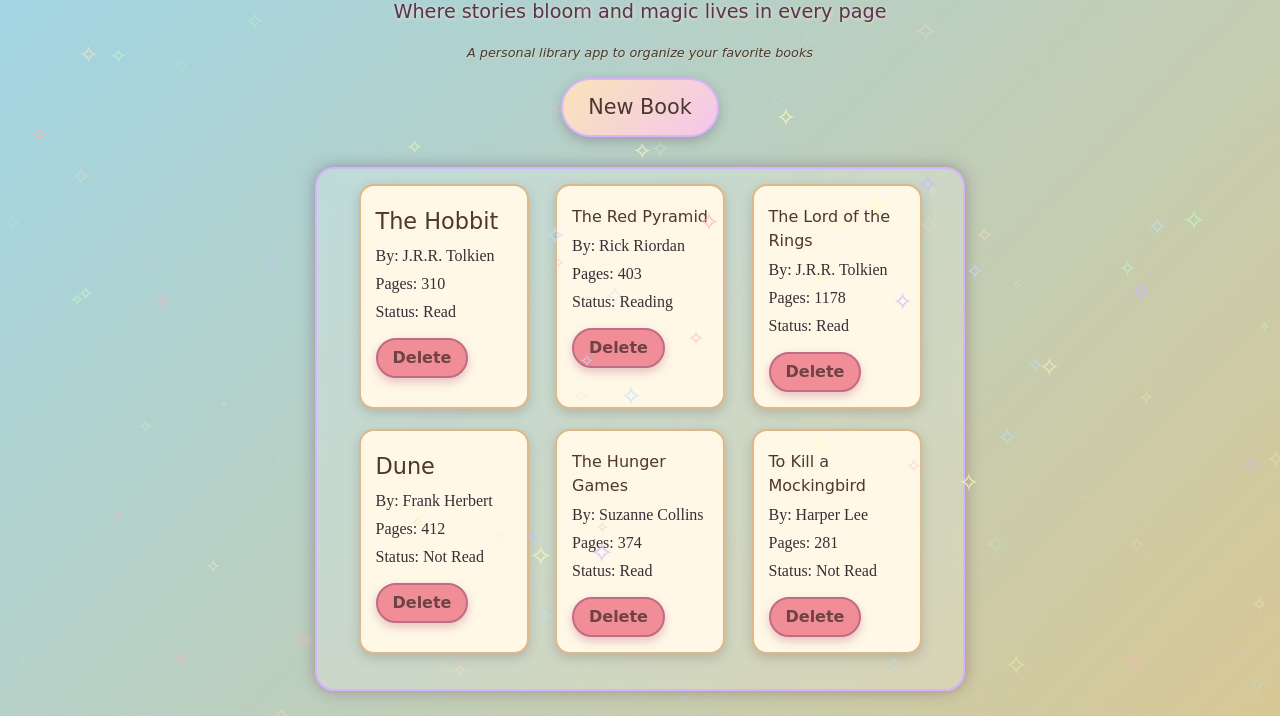
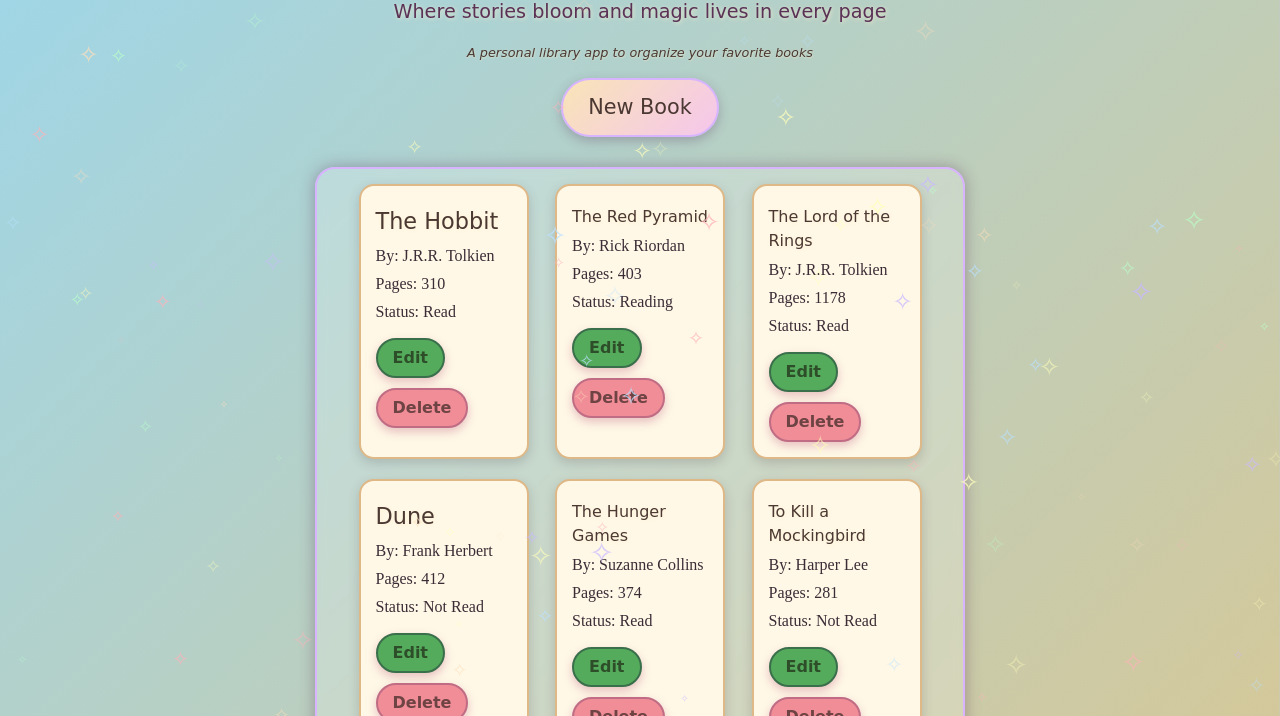
Before and after one commit to nuvashrestha/Library-App, a plain HTML site: page index.html in a window 1280 px wide. Shown: the part 58-774 px from the top of the page. Drawn offline with nearby package versions, Linux system fonts and the light colour scheme.

Commit message:
Add edit button functionality and styling to book display

```diff
--- a/book.js
+++ b/book.js
@@ -20,6 +20,7 @@ function addBookToLibrary(title, author, pages, read) {
     displayBook();
 }
 
+
 function displayBook() {
     booksContainer.innerHTML = '';
     myLibrary.forEach(book => {
@@ -31,6 +32,7 @@ function displayBook() {
         let bookPagesRead = document.createElement("p");
         let bookRead = document.createElement("p");
         let removeButton = document.createElement("button");
+        let editButton = document.createElement("button");
 
         bookCard.appendChild(bookTitle);
         bookCard.appendChild(bookAuthor);
@@ -43,6 +45,10 @@ function displayBook() {
         bookPagesRead.textContent = "Pages: " + book.pages;
         bookRead.textContent = "Status: " + book.read;
 
+        editButton.className = "edit-button";
+        editButton.textContent = "Edit";
+        bookCard.appendChild(editButton);
+
         removeButton.className = "remove-button";
         removeButton.textContent = "Delete";
         bookCard.appendChild(removeButton);
@@ -50,6 +56,7 @@ function displayBook() {
         booksContainer.appendChild(bookCard);
     });
 }
+
 
 addBookToLibrary("The Hobbit", "J.R.R. Tolkien", 310, "Read");
 addBookToLibrary("The Red Pyramid", "Rick Riordan", 403, "Reading");
--- a/style.css
+++ b/style.css
@@ -131,6 +131,26 @@ header .library-info {
     box-shadow: 0 6px 14px rgba(192, 108, 132, 0.6);
 }
 
+.edit-button {
+    background: #55ab5c;
+    border: 2px solid #3a6f4b;
+    border-radius: 20px;
+    color: #2d4e29;
+    padding: 6px 15px;
+    margin-top: 10px;
+    font-family: 'Great Vibes', cursive;
+    font-size: 1rem;
+    font-weight: bold;
+    cursor: pointer;
+    box-shadow: 0 4px 10px rgba(192, 108, 132, 0.4);
+    transition: all 0.3s ease;
+}
+
+.edit-button:hover {
+    transform: translateY(-2px) scale(1.05);
+    box-shadow: 0 6px 14px rgba(50, 93, 52, 0.6);
+}
+
 footer {
     text-align: center;
     padding: 20px;
```
